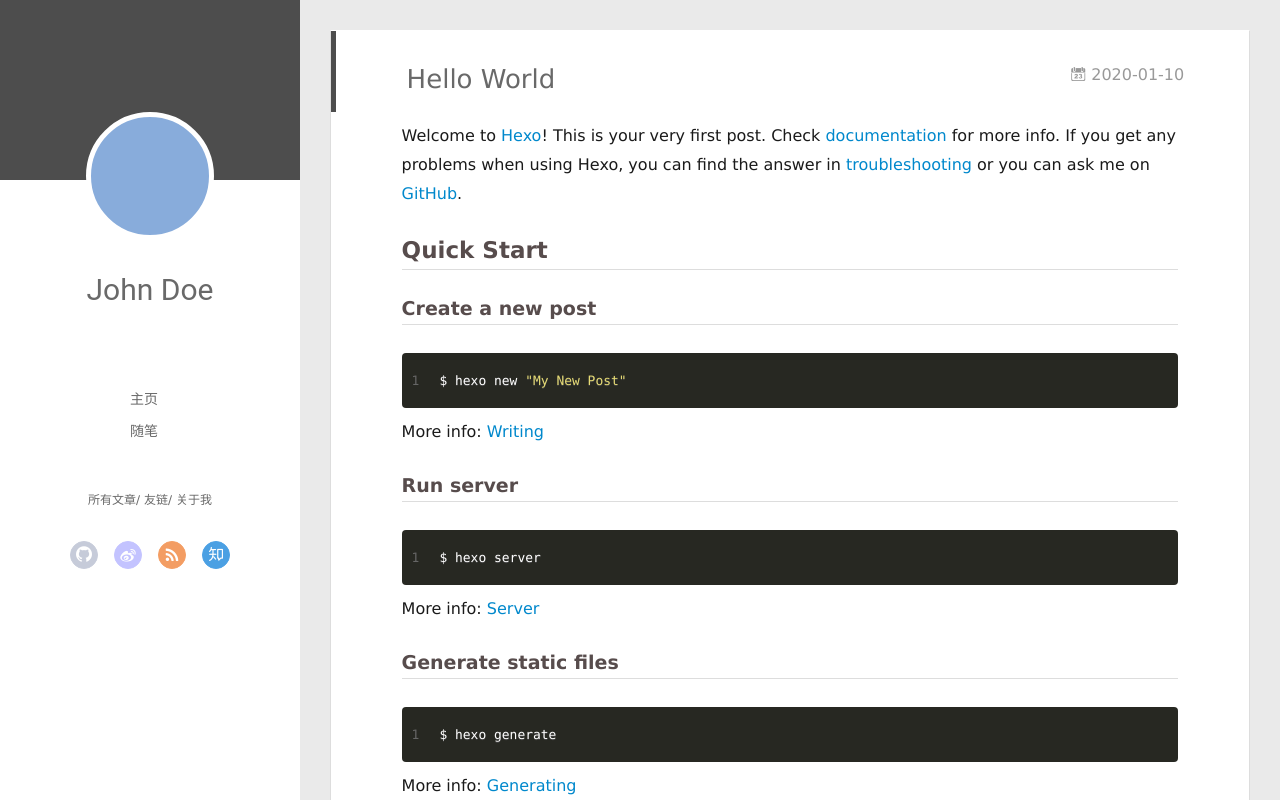
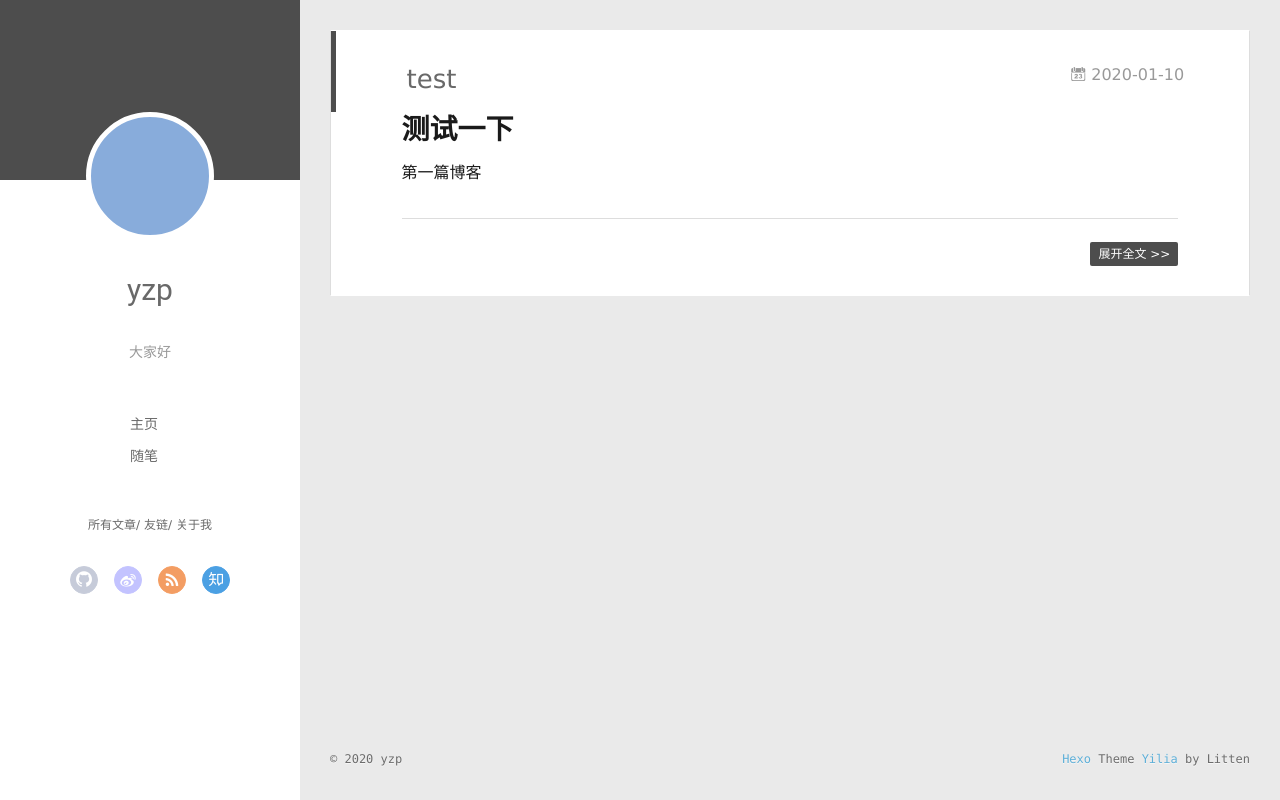
Before and after one commit to scujccyzp/scujccyzp.github.io, a plain HTML site: page index.html in a window 1280 px wide. Drawn offline with Linux system fonts and the light colour scheme; no server answers.

Commit message:
Site updated: 2020-01-10 13:03:57

```diff
--- /dev/null
+++ b/content.json
@@ -0,0 +1 @@
+[{"title":"test","date":"2020-01-10T04:55:41.000Z","path":"2020/01/10/test/","tags":[]}]
--- a/index.html
+++ b/index.html
@@ -6,17 +6,19 @@
   <meta name="renderer" content="webkit">
   <meta http-equiv="X-UA-Compatible" content="IE=edge" >
   <link rel="dns-prefetch" href="http://yoursite.com">
-  <title>Hexo</title>
+  <title>yzp的博客</title>
   <meta name="viewport" content="width=device-width, initial-scale=1, maximum-scale=1">
-  <meta property="og:type" content="website">
-<meta property="og:title" content="Hexo">
+  <meta name="description" content="前端开发">
+<meta property="og:type" content="website">
+<meta property="og:title" content="yzp的博客">
 <meta property="og:url" content="http://yoursite.com/index.html">
-<meta property="og:site_name" content="Hexo">
+<meta property="og:site_name" content="yzp的博客">
+<meta property="og:description" content="前端开发">
 <meta property="og:locale" content="en_US">
-<meta property="article:author" content="John Doe">
+<meta property="article:author" content="yzp">
 <meta name="twitter:card" content="summary">
 
-    <link rel="alternative" href="/atom.xml" title="Hexo" type="application/atom+xml">
+    <link rel="alternative" href="/atom.xml" title="yzp的博客" type="application/atom+xml">
 
 
     <link rel="icon" href="/favicon.png">
@@ -46,8 +48,10 @@
 			<img src="" class="js-avatar">
 		</a>
 		<hgroup>
-		  <h1 class="header-author"><a href="/">John Doe</a></h1>
+		  <h1 class="header-author"><a href="/">yzp</a></h1>
 		</hgroup>
+
+		<p class="header-subtitle">大家好</p>
 
 
 		<nav class="header-menu">
@@ -104,8 +108,10 @@
 				<img src="" class="js-avatar">
 			</div>
 			<hgroup>
-			  <h1 class="header-author js-header-author">John Doe</h1>
+			  <h1 class="header-author js-header-author">yzp</h1>
 			</hgroup>
+
+			<p class="header-subtitle"><i class="icon icon-quo-left"></i>大家好<i class="icon icon-quo-right"></i></p>
 
 
 
@@ -152,39 +158,27 @@
           <div id="js-content" class="content-ll">
 
 
-    <article id="post-hello-world" class="article article-type-post  article-index" itemscope itemprop="blogPost">
+    <article id="[layout]-test" class="article article-type-[layout]  article-index" itemscope itemprop="blogPost">
   <div class="article-inner">
 
       <header class="article-header">
 
 
     <h1 itemprop="name">
-      <a class="article-title" href="/2020/01/10/hello-world/">Hello World</a>
+      <a class="article-title" href="/2020/01/10/test/">test</a>
     </h1>
 
 
 
-        <a href="/2020/01/10/hello-world/" class="archive-article-date">
-  	<time datetime="2020-01-10T03:39:57.158Z" itemprop="datePublished"><i class="icon-calendar icon"></i>2020-01-10</time>
+        <a href="/2020/01/10/test/" class="archive-article-date">
+  	<time datetime="2020-01-10T04:55:41.000Z" itemprop="datePublished"><i class="icon-calendar icon"></i>2020-01-10</time>
 </a>
 
       </header>
 
     <div class="article-entry" itemprop="articleBody">
 
-        <p>Welcome to <a href="https://hexo.io/" target="_blank" rel="noopener">Hexo</a>! This is your very first post. Check <a href="https://hexo.io/docs/" target="_blank" rel="noopener">documentation</a> for more info. If you get any problems when using Hexo, you can find the answer in <a href="https://hexo.io/docs/troubleshooting.html" target="_blank" rel="noopener">troubleshooting</a> or you can ask me on <a href="https://github.com/hexojs/hexo/issues" target="_blank" rel="noopener">GitHub</a>.</p>
-<h2 id="Quick-Start"><a href="#Quick-Start" class="headerlink" title="Quick Start"></a>Quick Start</h2><h3 id="Create-a-new-post"><a href="#Create-a-new-post" class="headerlink" title="Create a new post"></a>Create a new post</h3><figure class="highlight bash"><table><tr><td class="gutter"><pre><span class="line">1</span><br></pre></td><td class="code"><pre><span class="line">$ hexo new <span class="string">"My New Post"</span></span><br></pre></td></tr></table></figure>
-
-<p>More info: <a href="https://hexo.io/docs/writing.html" target="_blank" rel="noopener">Writing</a></p>
-<h3 id="Run-server"><a href="#Run-server" class="headerlink" title="Run server"></a>Run server</h3><figure class="highlight bash"><table><tr><td class="gutter"><pre><span class="line">1</span><br></pre></td><td class="code"><pre><span class="line">$ hexo server</span><br></pre></td></tr></table></figure>
-
-<p>More info: <a href="https://hexo.io/docs/server.html" target="_blank" rel="noopener">Server</a></p>
-<h3 id="Generate-static-files"><a href="#Generate-static-files" class="headerlink" title="Generate static files"></a>Generate static files</h3><figure class="highlight bash"><table><tr><td class="gutter"><pre><span class="line">1</span><br></pre></td><td class="code"><pre><span class="line">$ hexo generate</span><br></pre></td></tr></table></figure>
-
-<p>More info: <a href="https://hexo.io/docs/generating.html" target="_blank" rel="noopener">Generating</a></p>
-<h3 id="Deploy-to-remote-sites"><a href="#Deploy-to-remote-sites" class="headerlink" title="Deploy to remote sites"></a>Deploy to remote sites</h3><figure class="highlight bash"><table><tr><td class="gutter"><pre><span class="line">1</span><br></pre></td><td class="code"><pre><span class="line">$ hexo deploy</span><br></pre></td></tr></table></figure>
-
-<p>More info: <a href="https://hexo.io/docs/one-command-deployment.html" target="_blank" rel="noopener">Deployment</a></p>
+        <h1 id="测试一下"><a href="#测试一下" class="headerlink" title="测试一下"></a>测试一下</h1><p>第一篇博客</p>
 
 
 
@@ -197,7 +191,7 @@
 
 
         <p class="article-more-link">
-          <a class="article-more-a" href="/2020/01/10/hello-world/">展开全文 >></a>
+          <a class="article-more-a" href="/2020/01/10/test/">展开全文 >></a>
         </p>
 
 
@@ -237,7 +231,7 @@
   <div class="outer">
     <div id="footer-info">
     	<div class="footer-left">
-    		&copy; 2020 John Doe
+    		&copy; 2020 yzp
     	</div>
       	<div class="footer-right">
       		<a href="http://hexo.io/" target="_blank">Hexo</a>  Theme <a href="https://github.com/litten/hexo-theme-yilia" target="_blank">Yilia</a> by Litten
```
Also changed, not shown: 2020/01/10/test/index.html (renamed from 2020/01/10/hello-world/index.html, +23 -31 lines), archives/2020/01/index.html (+19 -13 lines), archives/2020/index.html (+19 -13 lines), archives/index.html (+19 -13 lines), img/avatar.jpg (added).
